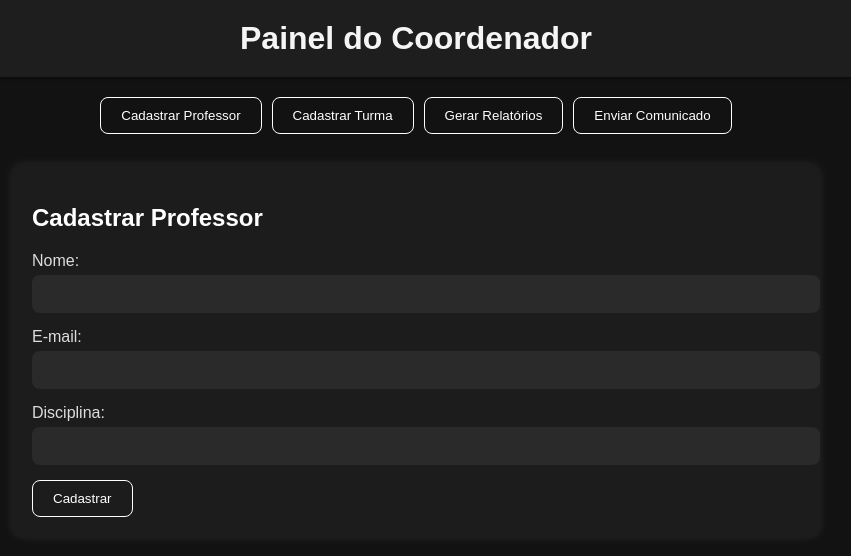
After one commit to luanastefani/sigaa, a PHP site: page /pages/coordenador/coordenador.html in a window 1280 px wide. The commit adds this page. Shown: the top 556 px of the page, without its empty margins (224-1075 px from the left). Run offline with PHP 8.4, Linux system fonts and the light colour scheme.

Commit message:
alteracoes

```diff
--- a/backend/logout.php
+++ /dev/null
@@ -1,6 +0,0 @@
-<?php
-session_start();
-session_destroy();
-header("Location: ../index.html");
-exit();
-?>
--- /dev/null
+++ b/pages/coordenador/coordenador.css
@@ -0,0 +1,112 @@
+body {
+  background-color: #121212;
+  color: #fff;
+  font-family: 'Poppins', sans-serif;
+  margin: 0;
+  padding: 0;
+}
+
+header {
+  text-align: center;
+  padding: 20px 0;
+  background-color: #1e1e1e;
+  box-shadow: 0 2px 6px rgba(0,0,0,0.4);
+}
+
+h1 {
+  font-size: 2em;
+  color: #f5f5f5;
+  margin: 0;
+}
+
+.menu {
+  display: flex;
+  justify-content: center;
+  flex-wrap: wrap;
+  gap: 10px;
+  margin: 20px 0;
+}
+
+.menu button {
+  background: transparent;
+  border: 1px solid #fff;
+  color: #fff;
+  padding: 10px 20px;
+  border-radius: 8px;
+  cursor: pointer;
+  transition: all 0.3s ease;
+}
+
+.menu button:hover {
+  background-color: rgba(255,255,255,0.2);
+  transform: scale(1.05);
+}
+
+.section {
+  display: none;
+  width: 60%;
+  margin: 30px auto;
+  background-color: #1c1c1c;
+  padding: 20px;
+  border-radius: 12px;
+  box-shadow: 0 0 10px rgba(255,255,255,0.1);
+}
+
+.section.active {
+  display: block;
+}
+
+.form-group {
+  margin-bottom: 15px;
+}
+
+label {
+  display: block;
+  margin-bottom: 5px;
+  color: #ddd;
+}
+
+input, textarea, select {
+  width: 100%;
+  padding: 10px;
+  border: none;
+  border-radius: 8px;
+  background-color: #2a2a2a;
+  color: #fff;
+  font-size: 1em;
+}
+
+textarea {
+  height: 100px;
+}
+
+.submit-btn {
+  background-color: transparent;
+  border: 1px solid #fff;
+  color: #fff;
+  padding: 10px 20px;
+  border-radius: 8px;
+  cursor: pointer;
+  transition: all 0.3s ease;
+}
+
+.submit-btn:hover {
+  background-color: rgba(255,255,255,0.15);
+  transform: scale(1.05);
+}
+
+.message {
+  display: none;
+  text-align: center;
+  margin-top: 10px;
+  padding: 10px;
+  border-radius: 5px;
+}
+
+.message.success {
+  background-color: #2e7d32;
+}
+
+.message.error {
+  background-color: #c62828;
+}
--- /dev/null
+++ b/pages/coordenador/coordenador.html
@@ -0,0 +1,116 @@
+<!DOCTYPE html>
+<html lang="pt-BR">
+<head>
+  <meta charset="UTF-8" />
+  <meta name="viewport" content="width=device-width, initial-scale=1.0" />
+  <title>Painel do Coordenador - SIGAA</title>
+  <link rel="stylesheet" href="coordenador.css" />
+</head>
+<body>
+  <header>
+    <h1>Painel do Coordenador</h1>
+  </header>
+
+  <div class="menu">
+    <button onclick="showSection('professor')">Cadastrar Professor</button>
+    <button onclick="showSection('turma')">Cadastrar Turma</button>
+    <button onclick="showSection('relatorios')">Gerar Relatórios</button>
+    <button onclick="showSection('comunicado')">Enviar Comunicado</button>
+  </div>
+
+  <div id="messageBox" class="message"></div>
+
+  <!-- Seção 1: Cadastrar Professor -->
+  <section id="professor" class="section">
+    <h2>Cadastrar Professor</h2>
+    <form id="formProfessor" onsubmit="submitForm(event, 'professor')">
+      <div class="form-group">
+        <label for="nomeProfessor">Nome:</label>
+        <input type="text" id="nomeProfessor" name="nome" required>
+      </div>
+
+      <div class="form-group">
+        <label for="emailProfessor">E-mail:</label>
+        <input type="email" id="emailProfessor" name="email" required>
+      </div>
+
+      <div class="form-group">
+        <label for="disciplina">Disciplina:</label>
+        <input type="text" id="disciplina" name="disciplina" required>
+      </div>
+
+      <button type="submit" class="submit-btn">Cadastrar</button>
+    </form>
+  </section>
+
+  <!-- Seção 2: Cadastrar Turma -->
+  <section id="turma" class="section">
+    <h2>Cadastrar Turma</h2>
+    <form id="formTurma" onsubmit="submitForm(event, 'turma')">
+      <div class="form-group">
+        <label for="nomeTurma">Nome da Turma:</label>
+        <input type="text" id="nomeTurma" name="nomeTurma" required>
+      </div>
+
+      <div class="form-group">
+        <label for="anoTurma">Ano:</label>
+        <input type="number" id="anoTurma" name="ano" required>
+      </div>
+
+      <div class="form-group">
+        <label for="turno">Turno:</label>
+        <select id="turno" name="turno" required>
+          <option value="">Selecione...</option>
+          <option value="Matutino">Matutino</option>
+          <option value="Vespertino">Vespertino</option>
+          <option value="Noturno">Noturno</option>
+        </select>
+      </div>
+
+      <button type="submit" class="submit-btn">Cadastrar</button>
+    </form>
+  </section>
+
+  <!-- Seção 3: Relatórios -->
+  <section id="relatorios" class="section">
+    <h2>Gerar Relatórios</h2>
+    <form id="formRelatorio" onsubmit="submitForm(event, 'relatorio')">
+      <div class="form-group">
+        <label for="tipoRelatorio">Tipo:</label>
+        <select id="tipoRelatorio" name="tipoRelatorio" required>
+          <option value="">Selecione...</option>
+          <option value="notas">Notas</option>
+          <option value="frequencia">Frequência</option>
+        </select>
+      </div>
+
+      <div class="form-group">
+        <label for="turmaRelatorio">Turma:</label>
+        <input type="text" id="turmaRelatorio" name="turma" required>
+      </div>
+
+      <button type="submit" class="submit-btn">Gerar</button>
+    </form>
+  </section>
+
+  <!-- Seção 4: Enviar Comunicado -->
+  <section id="comunicado" class="section">
+    <h2>Enviar Comunicado</h2>
+    <form id="formComunicado" onsubmit="submitForm(event, 'comunicado')">
+      <div class="form-group">
+        <label for="tituloComunicado">Título:</label>
+        <input type="text" id="tituloComunicado" name="titulo" required>
+      </div>
+
+      <div class="form-group">
+        <label for="mensagemComunicado">Mensagem:</label>
+        <textarea id="mensagemComunicado" name="mensagem" required></textarea>
+      </div>
+
+      <button type="submit" class="submit-btn">Enviar</button>
+    </form>
+  </section>
+
+  <script src="coordenador.js"></script>
+</body>
+</html>
--- /dev/null
+++ b/pages/coordenador/coordenador.js
@@ -0,0 +1,42 @@
+function showSection(sectionId) {
+  const sections = document.querySelectorAll('.section');
+  sections.forEach(s => s.classList.remove('active'));
+
+  const selected = document.getElementById(sectionId);
+  if (selected) selected.classList.add('active');
+  hideMessage();
+}
+
+function submitForm(event, tipo) {
+  event.preventDefault();
+
+  const form = event.target;
+  const formData = new FormData(form);
+  formData.append('tipo', tipo);
+
+  fetch('back_end_coordenador.php', {
+    method: 'POST',
+    body: formData
+  })
+  .then(res => res.json())
+  .then(data => {
+    showMessage(data.message, data.success ? 'success' : 'error');
+    if (data.success) form.reset();
+  })
+  .catch(err => showMessage('Erro: ' + err, 'error'));
+}
+
+function showMessage(msg, type) {
+  const box = document.getElementById('messageBox');
+  box.textContent = msg;
+  box.className = 'message ' + type;
+  box.style.display = 'block';
+  setTimeout(hideMessage, 4000);
+}
+
+function hideMessage() {
+  const box = document.getElementById('messageBox');
+  box.style.display = 'none';
+}
+
+document.addEventListener('DOMContentLoaded', () => showSection('professor'));
--- a/pages/professor/professor.html
+++ b/pages/professor/professor.html
@@ -3,7 +3,7 @@
 <head>
     <meta charset="UTF-8">
     <meta name="viewport" content="width=device-width, initial-scale=1.0">
-    <link rel="stylesheet" href="style-professor.css">
+    <link rel="stylesheet" href="professor.css">
     <title>Painel do Professor</title>
         <h1>Painel do Professor</h1>
 
```
Also changed, not shown: assets/main.js (deleted, +0 -8 lines), assets/style.css (+59 -25 lines), backend/conexao.php (deleted, +0 -12 lines), backend/login.php (deleted, +0 -37 lines), database/sigaa.sql (deleted, +0 -16 lines), index.html (+4 -10 lines), pages/coordenador/coordenador.php (added, +42 -0 lines), pages/coordenador/dashboard.php (deleted, +0 -31 lines), pages/professor/professor.css (renamed from pages/professor/style-professor.css), pages/professor/professor.php (renamed from pages/professor/dashboard.php).
